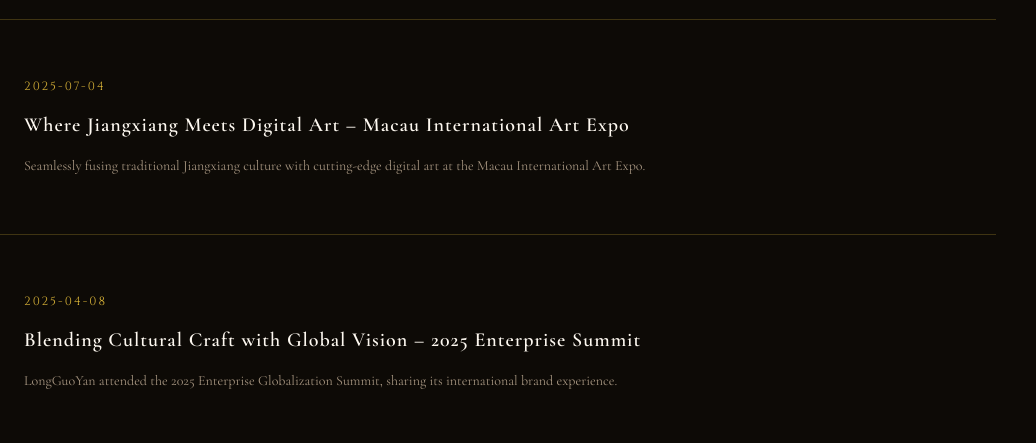
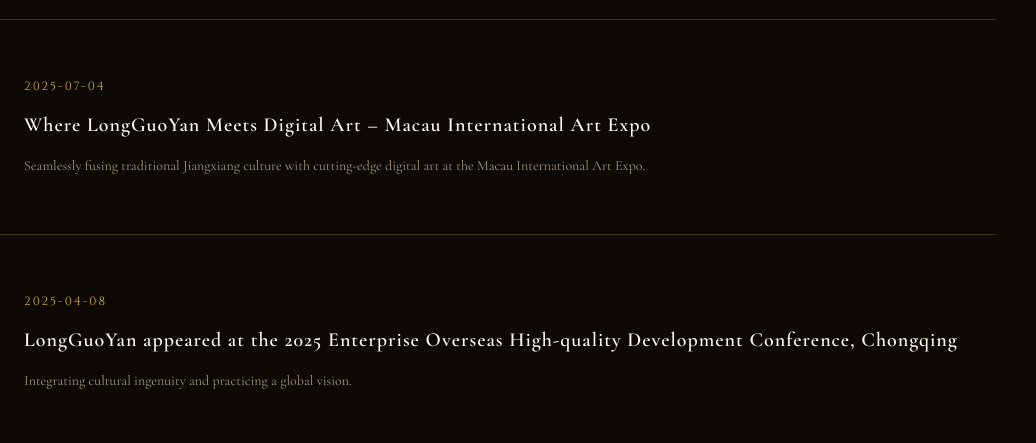
Before and after one commit to coco26-creator/longguoyan.com, a website: page news.html in a window 1280 px wide. Shown: the part 771-1214 px from the top of the page, 244-1280 px from the left. Drawn offline with nearby package versions, Linux system fonts and the light colour scheme.

Commit message:
Update news titles and excerpts in news.html

```diff
--- a/news.html
+++ b/news.html
@@ -89,7 +89,7 @@
             </div>
             <div class="news-page-content">
               <time class="news-page-date" datetime="2025-07-04">2025-07-04</time>
-              <h3 class="news-page-title">Where Jiangxiang Meets Digital Art – Macau International Art Expo</h3>
+              <h3 class="news-page-title">Where LongGuoYan Meets Digital Art – Macau International Art Expo</h3>
               <p class="news-page-excerpt">Seamlessly fusing traditional Jiangxiang culture with cutting-edge digital art at the Macau International Art Expo.</p>
             </div>
           </a>
@@ -100,8 +100,8 @@
             </div>
             <div class="news-page-content">
               <time class="news-page-date" datetime="2025-04-08">2025-04-08</time>
-              <h3 class="news-page-title">Blending Cultural Craft with Global Vision – 2025 Enterprise Summit</h3>
-              <p class="news-page-excerpt">LongGuoYan attended the 2025 Enterprise Globalization Summit, sharing its international brand experience.</p>
+              <h3 class="news-page-title">LongGuoYan appeared at the 2025 Enterprise Overseas High-quality Development Conference, Chongqing </h3>
+              <p class="news-page-excerpt">Integrating cultural ingenuity and practicing a global vision.</p>
             </div>
           </a>
 
```
